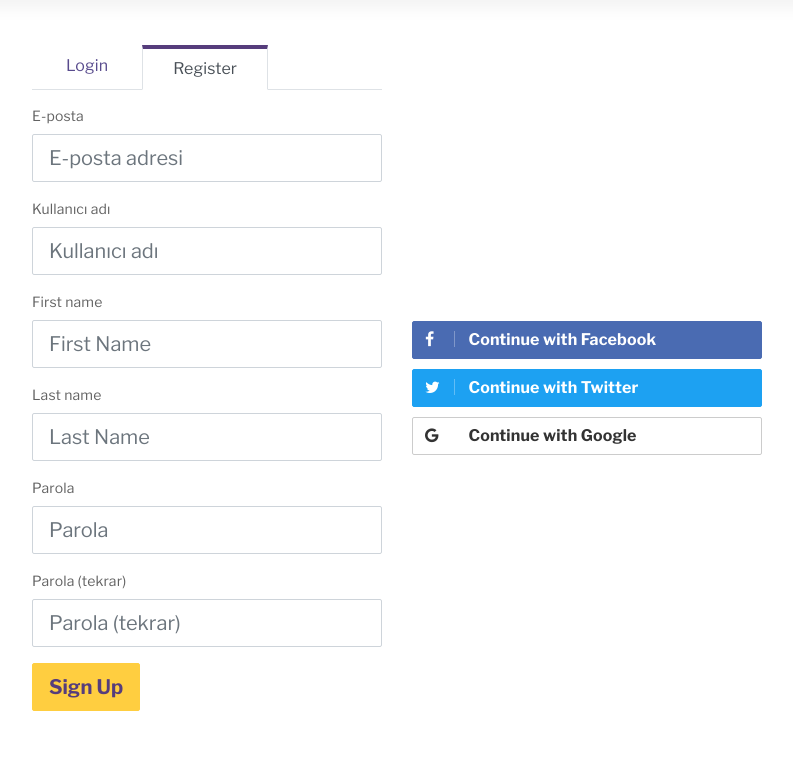
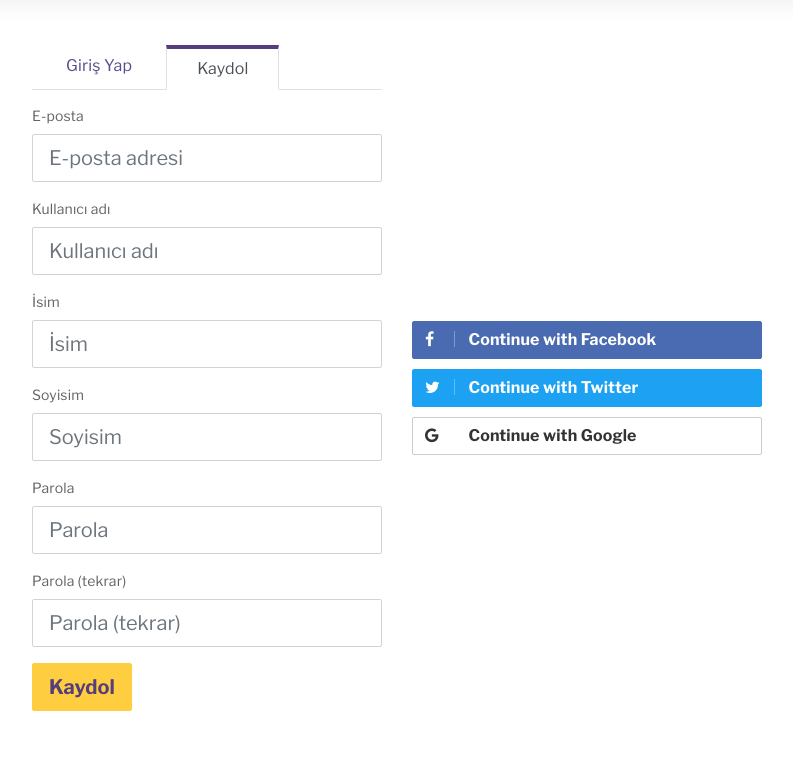
Before and after one commit to ozanteoman/sahibinden, a Django app: page /auth/signup/ in a window 1280 px wide. Shown: the part 60-831 px from the top of the page, without its empty margins (243-1036 px from the left). Run offline with Django 3.2, Linux system fonts and the light colour scheme; some libraries are stand-ins or nearby versions.

Commit message:
logut process

```diff
--- a/advertise/forms/auth.py
+++ b/advertise/forms/auth.py
@@ -3,5 +3,5 @@ from allauth.account.forms import SignupForm
 
 
 class CustomSignupForm(SignupForm):
-    first_name = forms.CharField(max_length=25, widget=forms.TextInput(attrs={'placeholder': 'First Name'}))
-    last_name = forms.CharField(max_length=25, widget=forms.TextInput(attrs={'placeholder': 'Last Name'}))
+    first_name = forms.CharField(label="İsim", max_length=25, widget=forms.TextInput(attrs={'placeholder': 'İsim'}))
+    last_name = forms.CharField(label="Soyisim", max_length=25, widget=forms.TextInput(attrs={'placeholder': 'Soyisim'}))
--- a/sahibinden/settings.py
+++ b/sahibinden/settings.py
@@ -143,6 +143,7 @@ ACCOUNT_EMAIL_VERIFICATION = "none"
 ACCOUNT_AUTHENTICATION_METHOD = "email"
 LOGIN_REDIRECT_URL = "/"
 ACCOUNT_SESSION_REMEMBER = False
+ACCOUNT_LOGOUT_ON_GET = True
 ACCOUNT_FORMS = {'signup': 'advertise.forms.CustomSignupForm',
                  }
 
--- a/templates/account/base.html
+++ b/templates/account/base.html
@@ -32,8 +32,8 @@
             <div class="row justify-content-md-center align-items-center">
                 <div class="col col-md-6  col-lg-5 col-xl-4">
                     <ul class="nav nav-tabs tab-lg" role="tablist">
-                        <li role="presentation" class="nav-item"><a class="nav-link {% if request.resolver_match.url_name == "account_login" %} active {% endif %} " href="{% url 'account_login' %}">Login</a></li>
-                        <li role="presentation" class="nav-item"><a class="nav-link {% if request.resolver_match.url_name == "account_signup" %} active {% endif %} " href="{% url 'account_signup' %}">Register</a></li>
+                        <li role="presentation" class="nav-item"><a class="nav-link {% if request.resolver_match.url_name == "account_login" %} active {% endif %} " href="{% url 'account_login' %}">Giriş Yap</a></li>
+                        <li role="presentation" class="nav-item"><a class="nav-link {% if request.resolver_match.url_name == "account_signup" %} active {% endif %} " href="{% url 'account_signup' %}">Kaydol</a></li>
                     </ul>
                     <div class="tab-content">
                         <div role="tabpanel" class="tab-pane active" id="login">
--- a/templates/account/login.html
+++ b/templates/account/login.html
@@ -21,7 +21,7 @@
         {% if redirect_field_value %}
             <input type="hidden" name="{{ redirect_field_name }}" value="{{ redirect_field_value }}"/>
         {% endif %}
-        <button class="btn btn-primary btn-lg" type="submit">Login</button>
+        <button class="btn btn-primary btn-lg" type="submit">Giriş Yap</button>
     </form>
 
 {% endblock %}
--- a/templates/account/signup.html
+++ b/templates/account/signup.html
@@ -18,6 +18,6 @@
         {% if redirect_field_value %}
             <input type="hidden" name="{{ redirect_field_name }}" value="{{ redirect_field_value }}"/>
         {% endif %}
-        <button class="btn btn-primary btn-lg" type="submit">Sign Up</button>
+        <button class="btn btn-primary btn-lg" type="submit">Kaydol</button>
     </form>
 {% endblock %}
--- a/templates/includes/base_navbar.html
+++ b/templates/includes/base_navbar.html
@@ -9,7 +9,7 @@
                 </a>
                 <div class="dropdown-menu">
                     <a href="{% url 'account_change_password' %}" class="dropdown-item">Şifre Değişikliği</a>
-                    <a href="#" class="dropdown-item">Çıkış Yap</a>
+                    <a href="{% url 'account_logout' %}" class="dropdown-item">Çıkış Yap</a>
                 </div>
             </li>
             <li class="nav-item"><a class="nav-link nav-btn" href="#"><span><i class="fa fa-plus" aria-hidden="true"></i>Ücretsiz İlan Ver</span></a></li>
```
